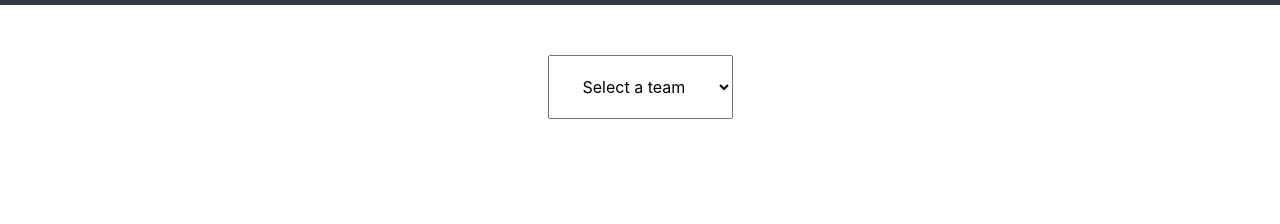
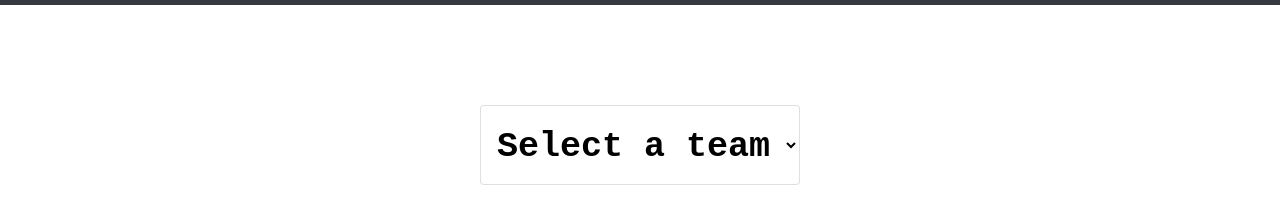
Before and after one commit to karthikshetty03/Homepage, a plain HTML site: page index.html in a window 1280 px wide. Shown: the part 122-346 px from the top of the page. Drawn offline with nearby package versions, Linux system fonts and the light colour scheme.

Commit message:
select dropdown fix

```diff
--- a/index.css
+++ b/index.css
@@ -8,12 +8,17 @@ table,tr,th
 
 
 }
+#dropper
+{
+    padding : 100px;
+}
 
-#dropper {
+.card
+{
+    font-size: 30px;;
     text-align: center;
-       margin : auto;
-    padding : 50px;
-}
+       margin:auto;
+    padding-top : 20px !important;
 }
 
 form {
@@ -82,3 +87,7 @@ li{
     color: white !important;
     border: 3px solid white;
 }
+select:hover
+{
+    color: white !important;
+}
--- a/index.html
+++ b/index.html
@@ -38,7 +38,7 @@
 
     <div id="dropper">
         <form>
-            <select name="cars" class="teams">
+            <select class="teams card btn btn-outline-secondary">
                     <option default value="Select">Select a team</option>
                     <option value="DC">DC</option>
                     <option value="KKR">KKR</option>
--- a/index.js
+++ b/index.js
@@ -139,13 +139,12 @@ const team = document.querySelector('.team');
 let canvas = document.querySelector('canvas');
 
 teams.addEventListener('change', (event) => {
-
 	deleteChild(players);
 	deleteChild(info);
 	deleteChild(team);
 
 	window.selectedTeam = event.target.value;
-    if(event.target.value == "Select") {
+	if (event.target.value == 'Select') {
 		stats.classList.add('hidden');
 		return;
 	}
@@ -190,7 +189,5 @@ for (let i = 0; i < 4; i++) {
 			.catch((err) => {
 				console.log(err);
 			});
-
-
 	});
 }
```
Lines whose indentation alone changed are shown as unchanged.
